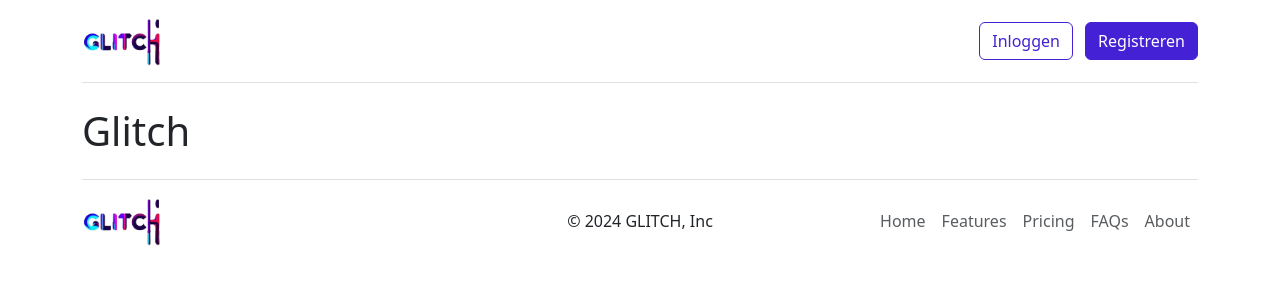
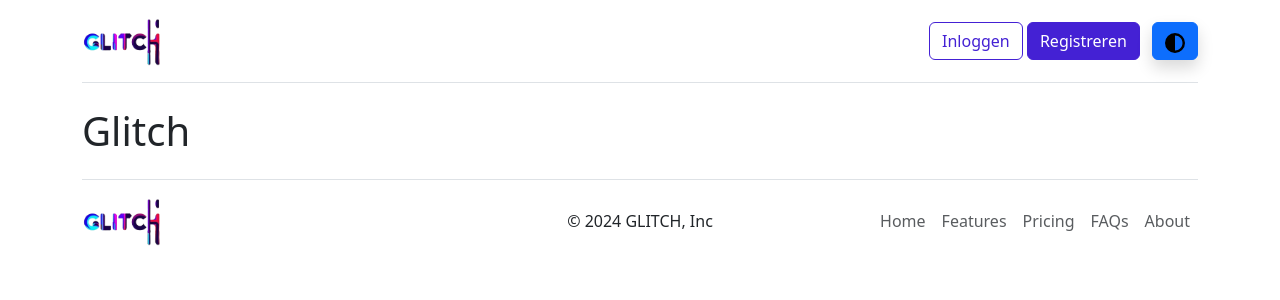
Before and after one commit to Sem-1076101/werkplaats4, a Flask app: page / in a window 1280 px wide. Shown: the top 300 px of the page. Run offline with Flask 3, Linux system fonts and the light colour scheme.

Commit message:
Updated header with dark and light theme switch

```diff
--- a/templates/includes/header.html
+++ b/templates/includes/header.html
@@ -12,9 +12,10 @@
         <ul class="nav col-12 col-md-auto mb-2 justify-content-center mb-md-0">
         </ul>
 
-        <div class="col-md-3 text-end">
-            <a class="btn btn-outline-primary login-button me-2" href="#" role="button">Inloggen</a>
-            <a class="btn btn-primary register-button" href="#" role="button">Registreren</a>
+        <div class="col-md-4 text-end">
+            <a class="btn btn-outline-primary login-button" href="#" role="button">Inloggen</a>
+            <a class="btn btn-primary register-button me-2" href="#" role="button">Registreren</a>
+            <button class="btn btn-primary shadow" id="btnSwitch"><img src="{{ url_for('static', filename='images/circle-half-stroke-solid.svg') }}" width="20px" height="20px"></button>
         </div>
     </header>
 </div>
```
